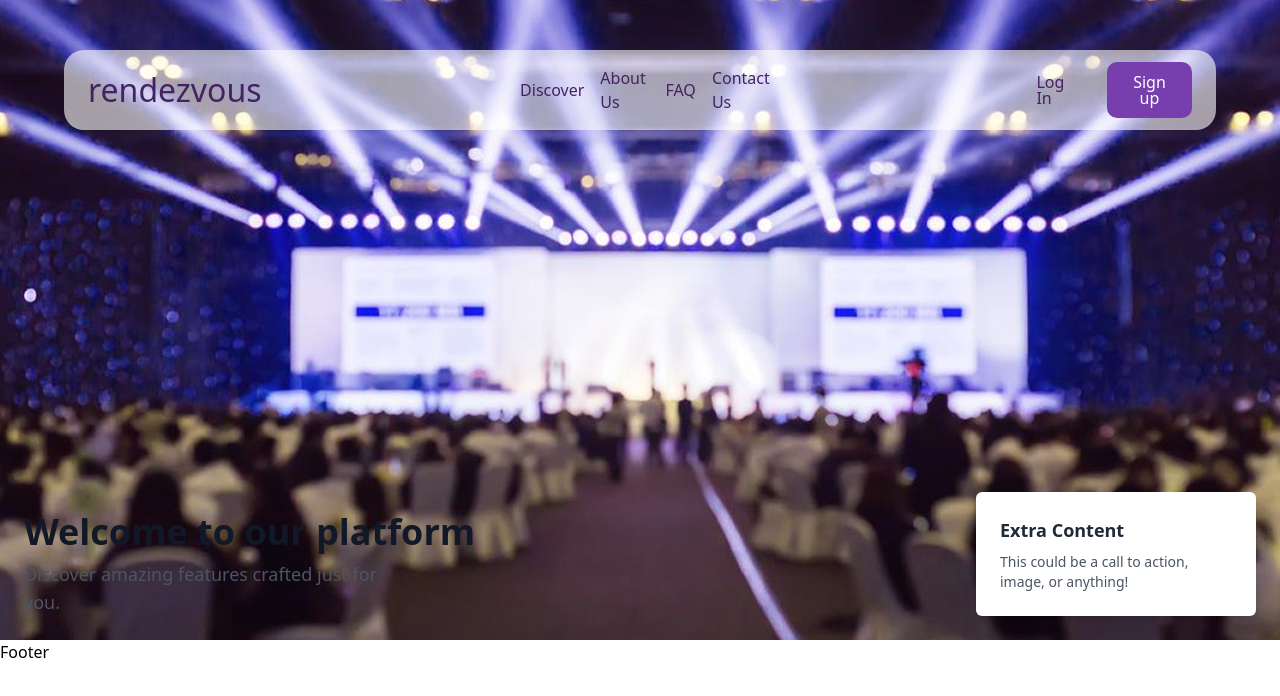
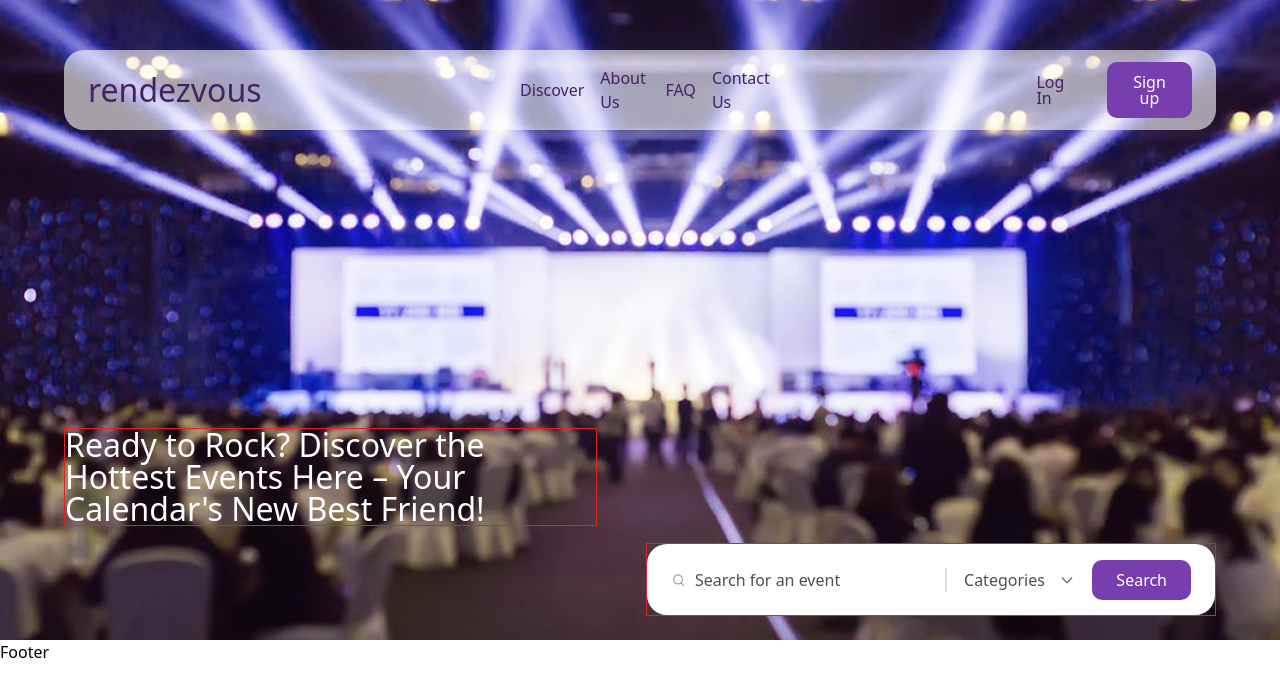
Before and after one commit to christianokuru/Christian-Rendezvous, a Nuxt app: page / in a window 1280 px wide. Shown: the top 696 px of the page. Built offline with nearby package versions, Linux system fonts and the light colour scheme.

Commit message:
Finished search component

```diff
--- a/components/custom/HeroSectionComponent.vue
+++ b/components/custom/HeroSectionComponent.vue
@@ -1,5 +1,6 @@
 <script setup>
 import heroBG from '@/assets/images/heroBg.png'
+import SearchComponent from '@/components/custom/SearchComponent.vue'
 </script>
 
 <template>
@@ -8,22 +9,15 @@ import heroBG from '@/assets/images/heroBg.png'
       <img :src="heroBG" class="absolute inset-0 w-full h-full object-cover z-0" alt="Hero background" />
 
       <!-- Bottom Left Text -->
-      <div class="absolute bottom-6 left-6 z-10">
-        <h1 class="text-4xl font-bold text-gray-900">
-          Welcome to our platform
+      <div class="absolute top-[428px] left-[64px] z-10 border border-red-600">
+        <h1 class="text-[32px] font-[400] text-[#FFFFFF] leading-[100%] w-[531px]">
+          Ready to Rock? Discover the Hottest Events Here – Your Calendar's New Best Friend!
         </h1>
-        <p class="mt-2 text-lg text-gray-600 max-w-sm">
-          Discover amazing features crafted just for you.
-        </p>
       </div>
 
       <!-- Bottom Right Component Slot (for now just a placeholder box) -->
-      <div class="absolute bottom-6 right-6 z-10">
-        <!-- You can replace this with any component -->
-        <div class="bg-white shadow-lg rounded-md p-6 w-[280px]">
-          <h2 class="text-lg font-semibold text-gray-800 mb-2">Extra Content</h2>
-          <p class="text-sm text-gray-600">This could be a call to action, image, or anything!</p>
-        </div>
+      <div class="absolute bottom-6 right-[64px] z-10 border border-red-600">
+        <search-component />
       </div>
     </section>
   </template>
--- /dev/null
+++ b/components/custom/SearchComponent.vue
@@ -0,0 +1,50 @@
+<script setup>
+import ButtonComponent from '@/components/custom/ButtonComponent.vue'
+</script>
+
+<template>
+    <div class="bg-white rounded-[20px] px-[24px] flex items-center">
+      <!-- Search Icon + Input -->
+      <div class="flex my-[24.5px] mr-[17.33px] items-center space-x-2 flex-1">
+        <svg
+          xmlns="http://www.w3.org/2000/svg"
+          class="h-[16px] w-[16px] text-gray-400 mr-[1.5px]"
+          fill="none"
+          viewBox="0 0 24 24"
+          stroke="currentColor"
+        >
+          <path stroke-linecap="round" stroke-linejoin="round" stroke-width="2" d="M21 21l-4.35-4.35m0 0A7.5 7.5 0 1011 18.5a7.5 7.5 0 005.65-1.85z" />
+        </svg>
+        <input
+          type="text"
+          placeholder="Search for an event"
+          class="outline-none w-full placeholder-[#4F4F4F] text-[16px] font-[400] leading-[100%]"
+        />
+      </div>
+
+      <!-- Divider -->
+      <div class="w-[2px] h-6 bg-[#E0E0E0] mr-[17.33px]"></div>
+
+      <!-- Dropdown -->
+      <div class="relative mr-[17.33px]">
+        <select class="appearance-none text-[16px] font-[400] text-[#4F4F4F] pr-[30px] bg-transparent focus:outline-none">
+          <option>Categories</option>
+          <option>Music</option>
+          <option>Events</option>
+          <option>TV Shows</option>
+        </select>
+        <svg
+          xmlns="http://www.w3.org/2000/svg"
+          class="w-4 h-4 text-gray-500 absolute right-0 top-1/2 transform -translate-y-1/2"
+          fill="none"
+          viewBox="0 0 24 24"
+          stroke="currentColor"
+        >
+          <path stroke-linecap="round" stroke-linejoin="round" stroke-width="2" d="M19 9l-7 7-7-7" />
+        </svg>
+      </div>
+
+      <!-- Search Button -->
+    <button-component text="Search" />
+    </div>
+  </template>
```
